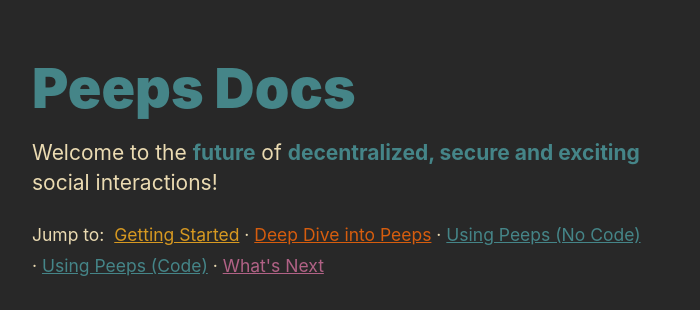
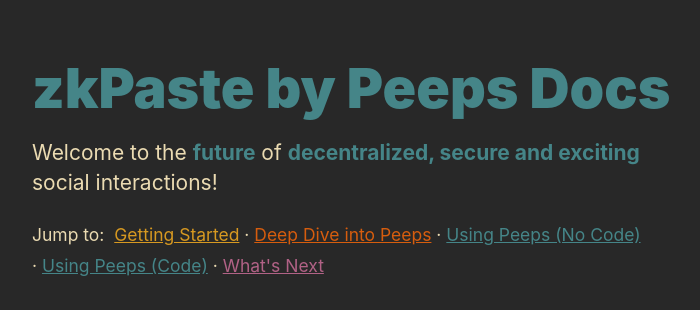
Before and after one commit to DMitong/peeps-docs, a plain HTML site: page index.html in a window 1280 px wide. Shown: the top 310 px of the page, without its empty margins (128-828 px from the left). Drawn offline with Linux system fonts and the light colour scheme; a web font is replaced by a local one.

Commit message:
updated documentation

```diff
--- a/index.html
+++ b/index.html
@@ -26,7 +26,7 @@
 
     <body>
         <!-- "Hero" header -->
-        <h1><a href="/" style="text-decoration: none">Peeps Docs</a></h1>
+        <h1><a href="/" style="text-decoration: none">zkPaste by Peeps Docs</a></h1>
         <section style="padding-top: 0rem;">
             <p>Welcome to the <b>future</b> of <b>decentralized, secure and exciting</b> social interactions!</p>
             <p><small>Jump to:&nbsp;
```
